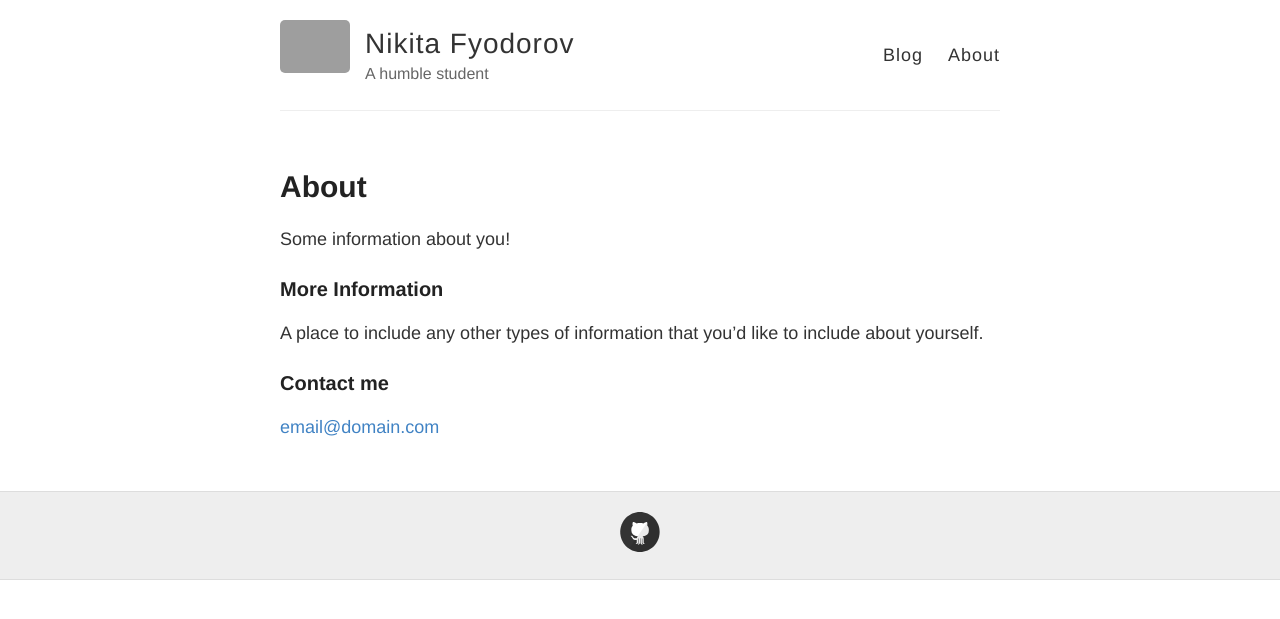
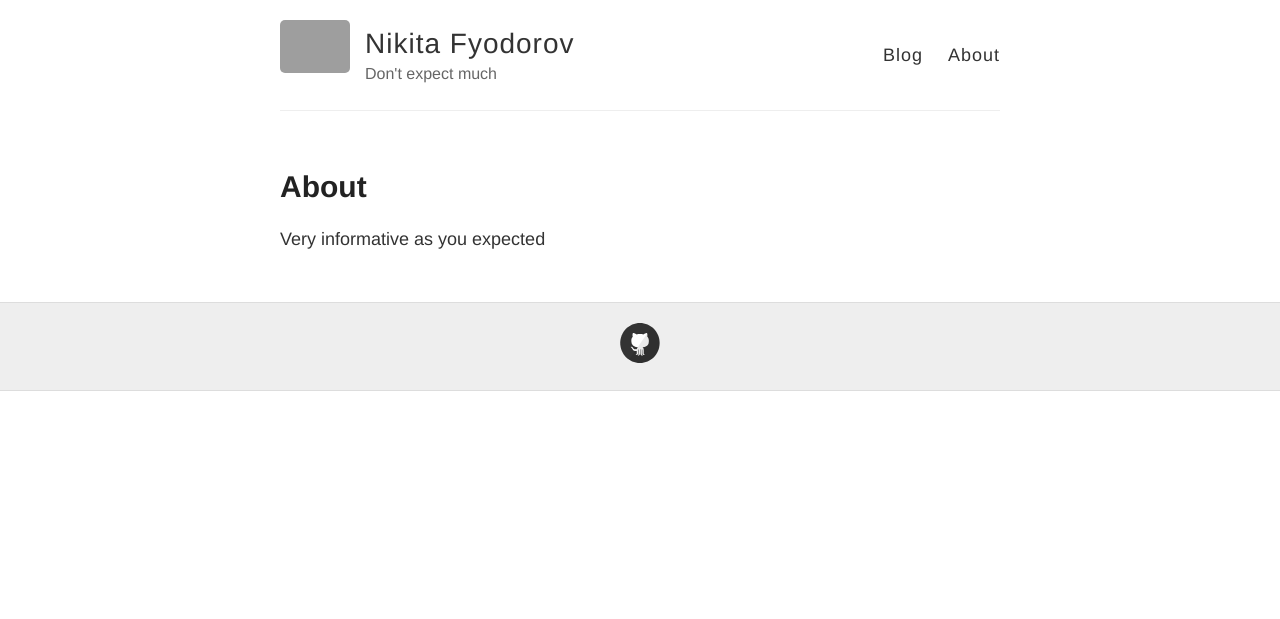
Before and after one commit to NickFyodorov/NickFyodorov.github.io, a Jekyll site: the page built from about.md, in a window 1280 px wide. Shown: the top 619 px of the page. Built offline with Jekyll 4.4.1, drawn with Linux system fonts in a browser that asks for light colours; a file with an impossible date is left out; grey boxes are pictures that could not be loaded.

Commit message:
ruthless mutilation of the site

```diff
--- a/_config.yml
+++ b/_config.yml
@@ -6,7 +6,7 @@
 name: Nikita Fyodorov
 
 # Short bio or description (displayed in the header)
-description: A humble student
+description: Don't expect much
 
 # URL of your avatar or profile pic (you could use your GitHub profile pic)
 avatar: https://i.pinimg.com/736x/c2/dc/7d/c2dc7da0d3e1562b312d782e43324ed0--reyes.jpg
--- a/about.md
+++ b/about.md
@@ -4,12 +4,4 @@ title: About
 permalink: /about/
 ---
 
-Some information about you!
-
-### More Information
-
-A place to include any other types of information that you'd like to include about yourself.
-
-### Contact me
-
-[email@domain.com](mailto:email@domain.com)
+Very informative as you expected
```
Also changed, not shown: images/Dice Roller.md (added, +7 -0 lines).
